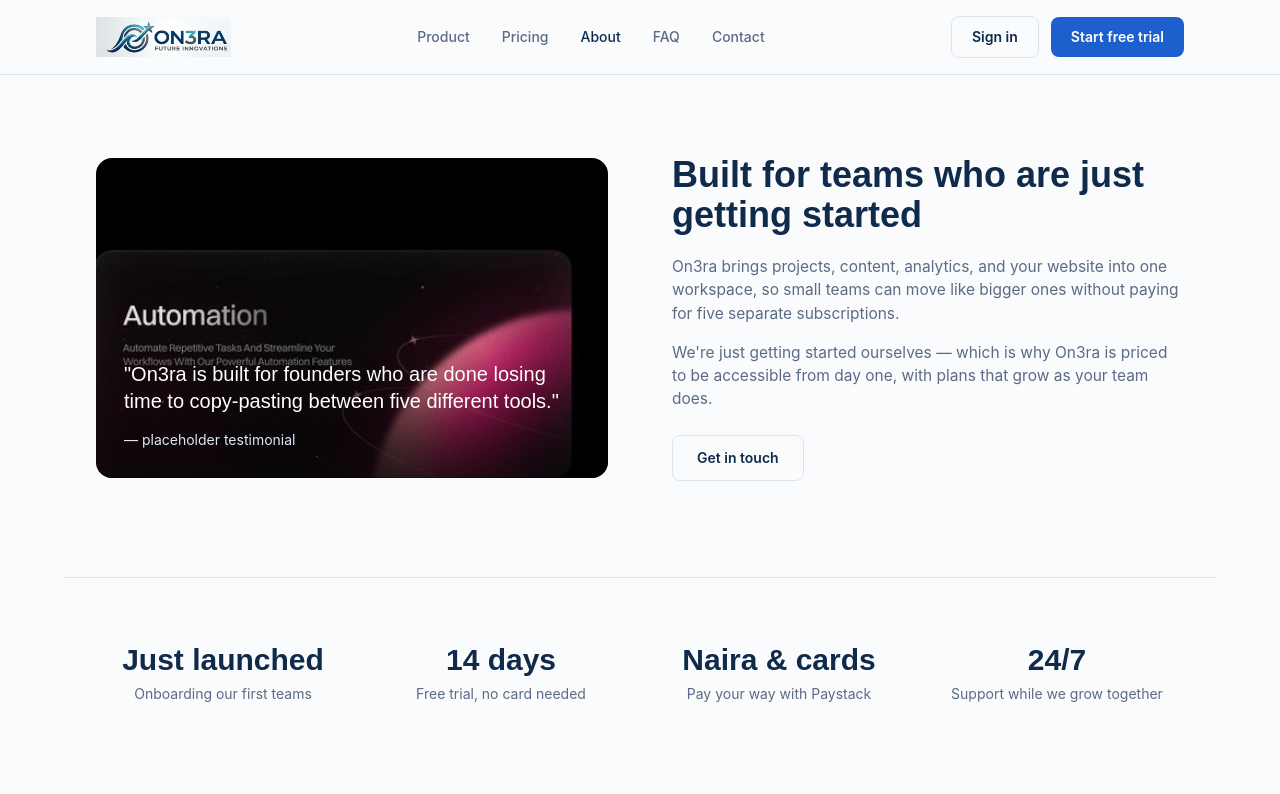
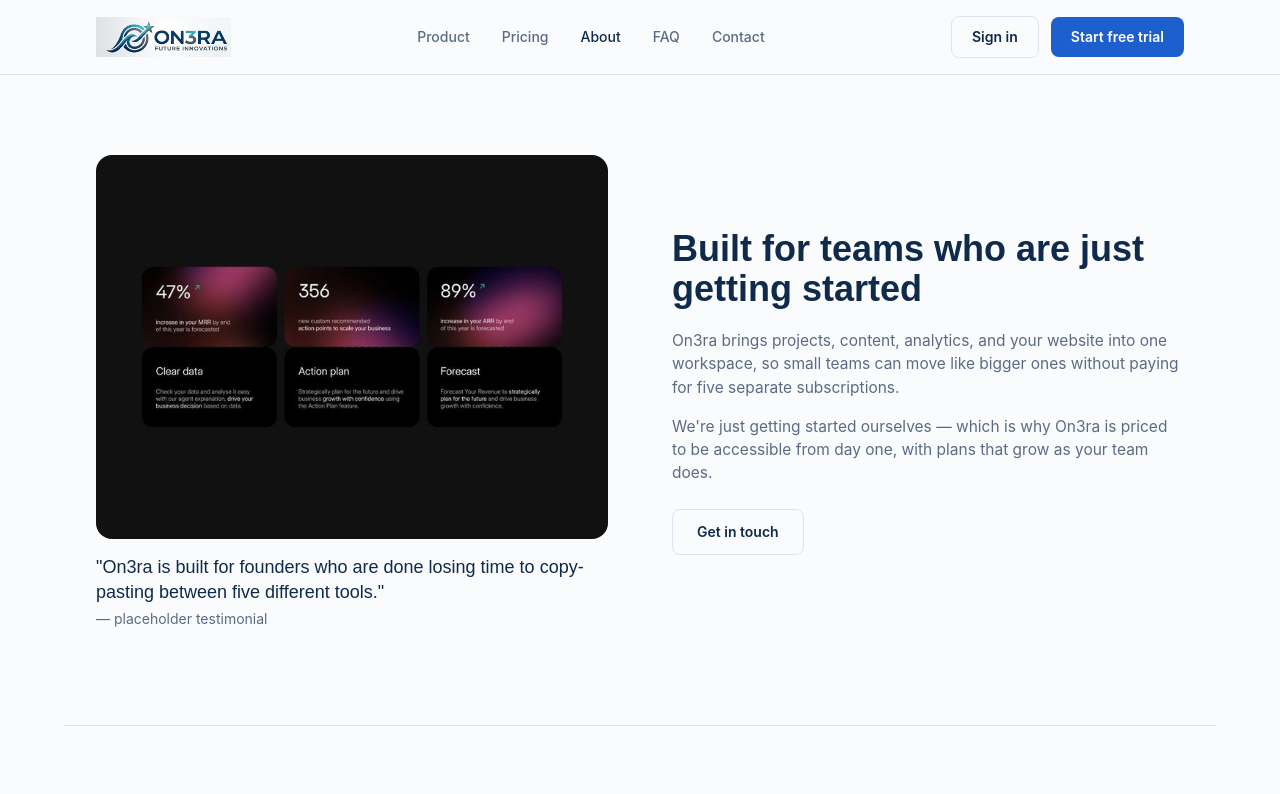
Before and after one commit to ivnabinconsult/onera, a Next.js app: page /about in a window 1280 px wide. Shown: the top 794 px of the page. Built offline with nearby package versions, Linux system fonts and the light colour scheme.

Commit message:
Replace About page image

```diff
--- a/app/about/page.js
+++ b/app/about/page.js
@@ -10,19 +10,20 @@
 
       <section className="pt-20 pb-24">
         <div className="max-w-6xl mx-auto px-5 sm:px-8 grid md:grid-cols-2 gap-16 items-center mb-24">
-          <div className="relative rounded-2xl overflow-hidden min-h-[320px] p-7 flex flex-col justify-end order-2 md:order-1">
-            <Image
-              src="/images/about/team-visual.jpg"
-              alt="On3ra"
-              fill
-              sizes="(max-width: 768px) 100vw, 50vw"
-              className="object-cover -z-10"
-            />
-            <div className="absolute inset-0 bg-gradient-to-t from-black/70 via-black/10 to-transparent -z-10"></div>
-            <p className="text-white font-display text-xl leading-snug mb-3.5">
+          <div className="order-2 md:order-1">
+            <div className="relative rounded-2xl overflow-hidden aspect-[4/3] mb-4">
+              <Image
+                src="/images/about/team-visual.jpg"
+                alt="On3ra analytics preview"
+                fill
+                sizes="(max-width: 768px) 100vw, 50vw"
+                className="object-cover"
+              />
+            </div>
+            <p className="text-navy font-display text-lg leading-snug mb-1">
               "On3ra is built for founders who are done losing time to copy-pasting between five different tools."
             </p>
-            <p className="text-[#DCE7F8] text-sm">— placeholder testimonial</p>
+            <p className="text-slate text-sm">— placeholder testimonial</p>
           </div>
           <div className="order-1 md:order-2">
             <h1 className="text-4xl text-navy font-display font-semibold mb-5">Built for teams who are just getting started</h1>
```
Also changed, not shown: public/images/about/team-visual.jpg.
